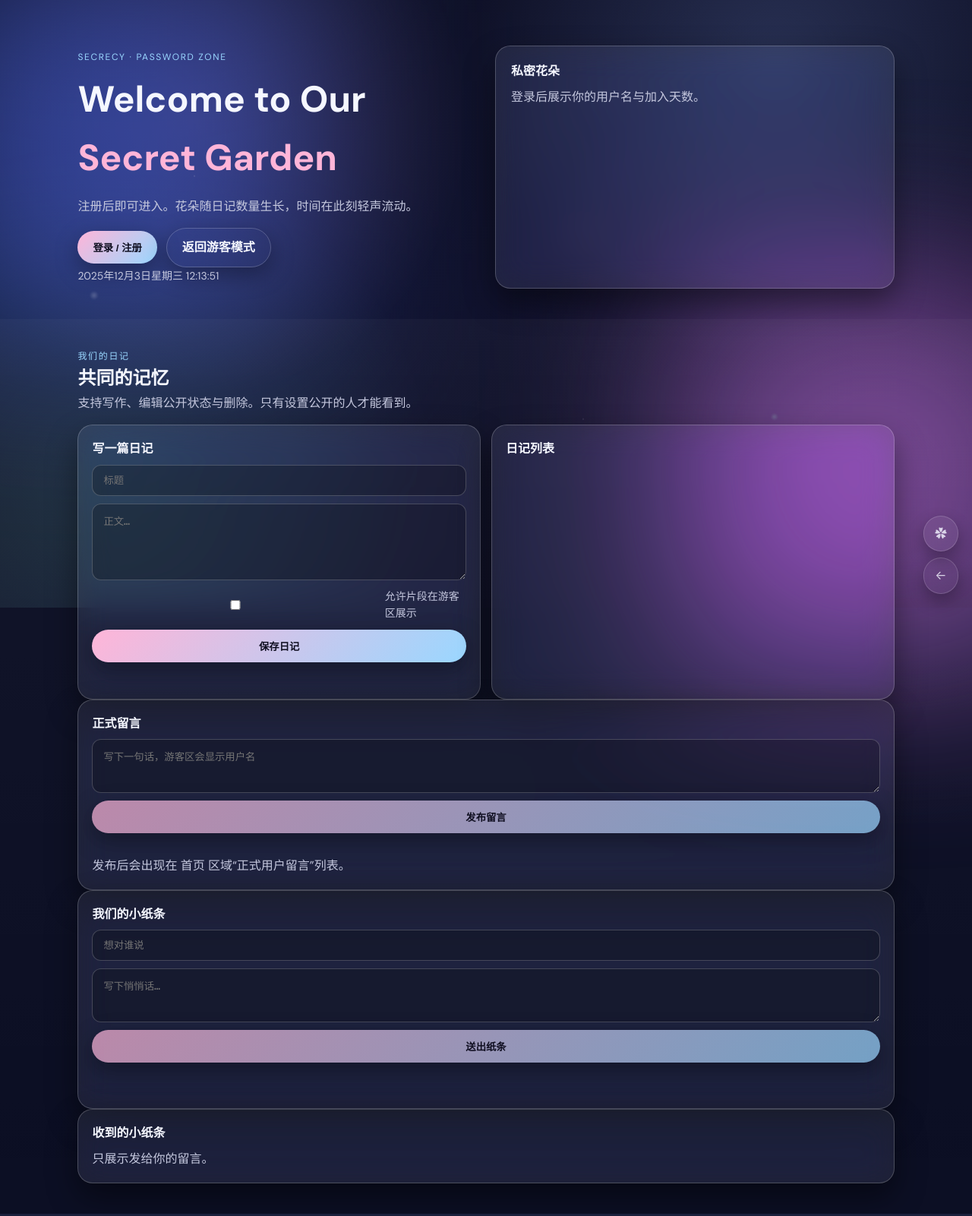
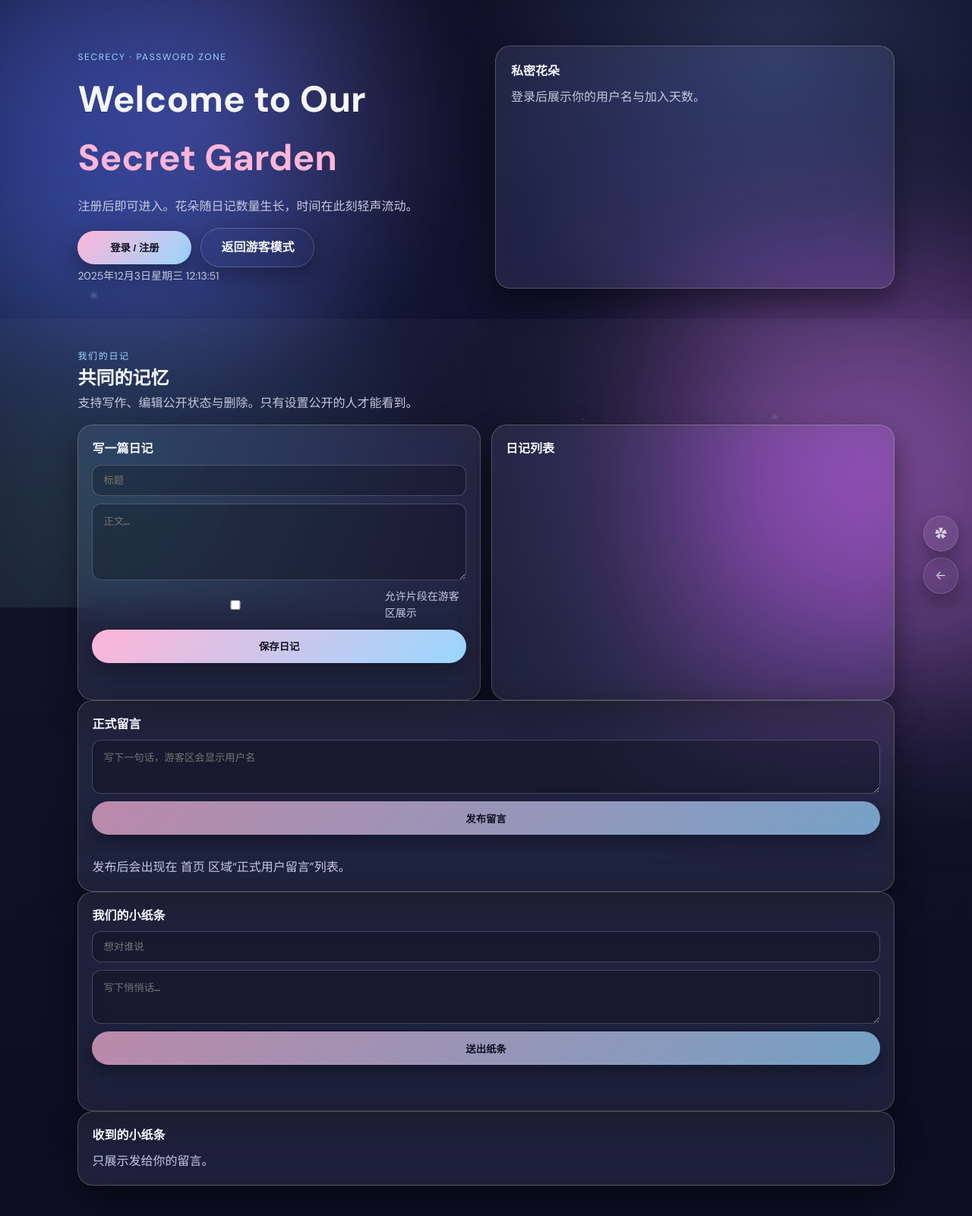
Before and after one commit to a1175815821/No-orange, a PHP site: page /public/secret.html in a window 1280 px wide. Shown: the whole page at 76% size. Run offline with PHP 8.4, Linux system fonts and the light colour scheme.

Commit message:
Handle UTC times on frontend and align secret buttons

```diff
--- a/public/app.js
+++ b/public/app.js
@@ -15,6 +15,26 @@ const state = {
   adminToken: localStorage.getItem("adminToken") || "",
   me: null,
 };
+
+function parseUtcDate(value) {
+  if (!value) return null;
+  const normalized = value.includes("T") ? value : value.replace(" ", "T");
+  const date = new Date(normalized.endsWith("Z") ? normalized : `${normalized}Z`);
+  return Number.isNaN(date.getTime()) ? null : date;
+}
+
+function formatLocalTime(value) {
+  const date = parseUtcDate(value);
+  if (!date) return value || "";
+  return new Intl.DateTimeFormat("zh-CN", {
+    year: "numeric",
+    month: "2-digit",
+    day: "2-digit",
+    hour: "2-digit",
+    minute: "2-digit",
+    second: "2-digit",
+  }).format(date);
+}
 
 function updateClock() {
   const el = $("#clock");
@@ -52,7 +72,9 @@ async function loadPublicDiaries() {
     if (heroList) {
       const pill = document.createElement("div");
       pill.className = "card-pill";
-      pill.innerHTML = `<div class="badge">${item.author}</div><div>${item.title}</div><small class="muted">${item.created_at}</small>`;
+      pill.innerHTML = `<div class="badge">${item.author}</div><div>${item.title}</div><small class="muted">${formatLocalTime(
+        item.created_at
+      )}</small>`;
       heroList.appendChild(pill);
     }
 
@@ -64,7 +86,7 @@ async function loadPublicDiaries() {
         <div class="dot"></div>
         <div class="line"></div>
         <div class="timeline__card">
-          <div class="timeline__meta">${item.created_at} · ${item.author}</div>
+          <div class="timeline__meta">${formatLocalTime(item.created_at)} · ${item.author}</div>
           <div class="timeline__title">${item.title}</div>
           <p class="muted">${item.excerpt || "..."}</p>
         </div>
@@ -81,7 +103,9 @@ async function loadPublicMessages() {
   const wrap = document.getElementById("publicMessageList");
   wrap.innerHTML = list
     .map(
-      (m) => `<div class="message-item"><div>${m.content}</div><div class="message-meta">${m.nickname} · ${m.created_at}</div></div>`
+      (m) => `<div class="message-item"><div>${m.content}</div><div class="message-meta">${m.nickname} · ${formatLocalTime(
+        m.created_at
+      )}</div></div>`
     )
     .join("");
 }
@@ -98,7 +122,7 @@ async function loadPublicUserMessages() {
       (m) => `
         <div class="message-item">
           <div>${m.content}</div>
-          <div class="message-meta">${m.username} · ${m.created_at}</div>
+          <div class="message-meta">${m.username} · ${formatLocalTime(m.created_at)}</div>
         </div>`
     )
     .join("");
@@ -278,7 +302,7 @@ async function loadSecretArea() {
       div.className = "diary-item";
       div.innerHTML = `
         <div class="title">${item.title}</div>
-        <div class="muted">${item.created_at} · ${item.author}</div>
+        <div class="muted">${formatLocalTime(item.created_at)} · ${item.author}</div>
         <p>${item.content}</p>
         <div class="tools">
           ${
@@ -299,7 +323,7 @@ async function loadSecretArea() {
       row.className = "admin-row";
       row.innerHTML = `
         <div>${item.title}</div>
-        <div class="muted">${item.author} · ${item.created_at}</div>
+        <div class="muted">${item.author} · ${formatLocalTime(item.created_at)}</div>
         <button class="btn soft" data-admin-toggle="${item.id}" data-public="${item.is_public ? 1 : 0}">${
           item.is_public ? "公开中" : "未公开"
         }</button>
@@ -328,7 +352,7 @@ async function loadAdminDiaries() {
     row.className = "admin-row";
     row.innerHTML = `
       <div>${item.title}</div>
-      <div class="muted">${item.author} · ${item.created_at}</div>
+      <div class="muted">${item.author} · ${formatLocalTime(item.created_at)}</div>
       <button class="btn soft" data-admin-toggle="${item.id}" data-public="${item.is_public ? 1 : 0}">${
         item.is_public ? "公开中" : "未公开"
       }</button>
@@ -353,7 +377,7 @@ async function loadAdminMessages() {
         (m) => `
           <div class="admin-row">
             <div>${m.content}</div>
-            <div class="muted">${m.nickname} · ${m.created_at}</div>
+            <div class="muted">${m.nickname} · ${formatLocalTime(m.created_at)}</div>
             <div class="action-group" data-id="${m.id}" data-hidden="${m.is_hidden ? 1 : 0}">
               <button class="btn soft" data-message-action="toggle">${m.is_hidden ? "已隐藏" : "显示中"}</button>
               <button class="btn ghost" data-message-action="delete">删除</button>
@@ -370,7 +394,7 @@ async function loadAdminMessages() {
         (m) => `
           <div class="admin-row">
             <div>${m.content}</div>
-            <div class="muted">${m.from_name} → ${m.to_name} · ${m.created_at}</div>
+            <div class="muted">${m.from_name} → ${m.to_name} · ${formatLocalTime(m.created_at)}</div>
             <button class="btn ghost" data-private-id="${m.id}">删除</button>
           </div>`
       )
@@ -391,8 +415,10 @@ async function loadAdminUsers() {
       (u) => `
         <div class="admin-row">
           <div>${u.username} <span class="badge">${u.role}</span></div>
-          <div class="muted">注册: ${u.created_at} @ ${u.registration_ip || "-"}</div>
-          <div class="muted">最近登录: ${u.last_login_at || "-"} ${u.last_login_ip ? "@" + u.last_login_ip : ""}</div>
+          <div class="muted">注册: ${formatLocalTime(u.created_at)} @ ${u.registration_ip || "-"}</div>
+          <div class="muted">最近登录: ${formatLocalTime(u.last_login_at) || "-"} ${
+            u.last_login_ip ? "@" + u.last_login_ip : ""
+          }</div>
         </div>`
     )
     .join("");
@@ -575,7 +601,9 @@ async function loadPrivateMessages() {
   if (wrap) {
     wrap.innerHTML = list
       .map(
-        (m, idx) => `<div class="bubble ${idx % 2 === 0 ? "me" : "you"}"><small>${m.from_name} → ${m.to_name} · ${m.created_at}</small>${m.content}</div>`
+        (m, idx) => `<div class="bubble ${idx % 2 === 0 ? "me" : "you"}"><small>${m.from_name} → ${m.to_name} · ${formatLocalTime(
+          m.created_at
+        )}</small>${m.content}</div>`
       )
       .join("");
   }
@@ -584,7 +612,9 @@ async function loadPrivateMessages() {
     inbox.innerHTML = received.length
       ? received
           .map(
-            (m) => `<div class="message-item"><div>${m.content}</div><div class="message-meta">${m.from_name} · ${m.created_at}</div></div>`
+            (m) => `<div class="message-item"><div>${m.content}</div><div class="message-meta">${m.from_name} · ${formatLocalTime(
+              m.created_at
+            )}</div></div>`
           )
           .join("")
       : '<div class="muted">还没有收到新的纸条。</div>';
@@ -617,7 +647,7 @@ async function loadPrivateMessages() {
     const me = await meRes.json();
     const stat = await statRes.json();
     state.me = me;
-    const created = me.created_at ? new Date(me.created_at) : null;
+    const created = parseUtcDate(me.created_at);
     const days = created ? Math.max(1, Math.floor((Date.now() - created.getTime()) / 86400000) + 1) : 1;
     panel.innerHTML = `
       <div class="subhead">${me.username}</div>
--- a/public/styles.css
+++ b/public/styles.css
@@ -107,20 +107,26 @@ a {
 
 .hero__actions { display: flex; gap: 12px; flex-wrap: wrap; align-items: center; margin-top: 10px; }
 .btn {
+  display: inline-flex;
+  align-items: center;
+  justify-content: center;
   border: none;
   border-radius: 999px;
   padding: 12px 20px;
+  min-height: 44px;
   font-weight: 700;
   background: linear-gradient(135deg, var(--pink), var(--blue));
   color: #0f0e20;
   cursor: pointer;
   box-shadow: 0 10px 30px rgba(0, 0, 0, 0.35);
+  text-decoration: none;
   transition: transform 0.2s ease, box-shadow 0.2s ease;
 }
 .btn:hover { transform: translateY(-2px) scale(1.01); box-shadow: 0 20px 40px rgba(0,0,0,0.4); }
 .btn:active { transform: translateY(0); }
 .btn.ghost { background: transparent; color: var(--text); border: 1px solid var(--border); }
 .btn.soft { background: linear-gradient(135deg, rgba(255,181,216,0.7), rgba(154,215,255,0.7)); color: #0f0e20; }
+.hero__actions .btn { min-width: 150px; }
 
 .hero__panel .glass-card { min-height: 320px; padding: 20px; }
 .panel-title { font-weight: 700; margin-bottom: 8px; }
```
